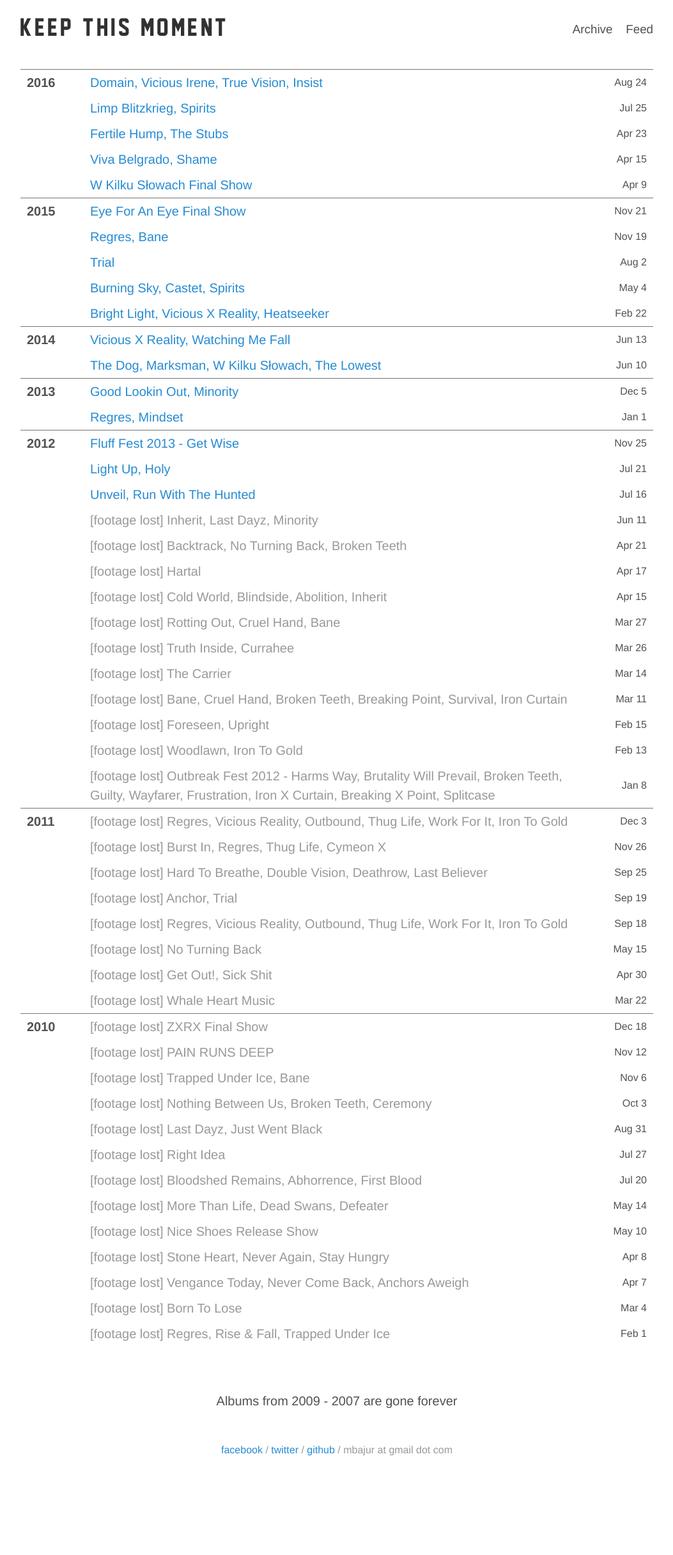
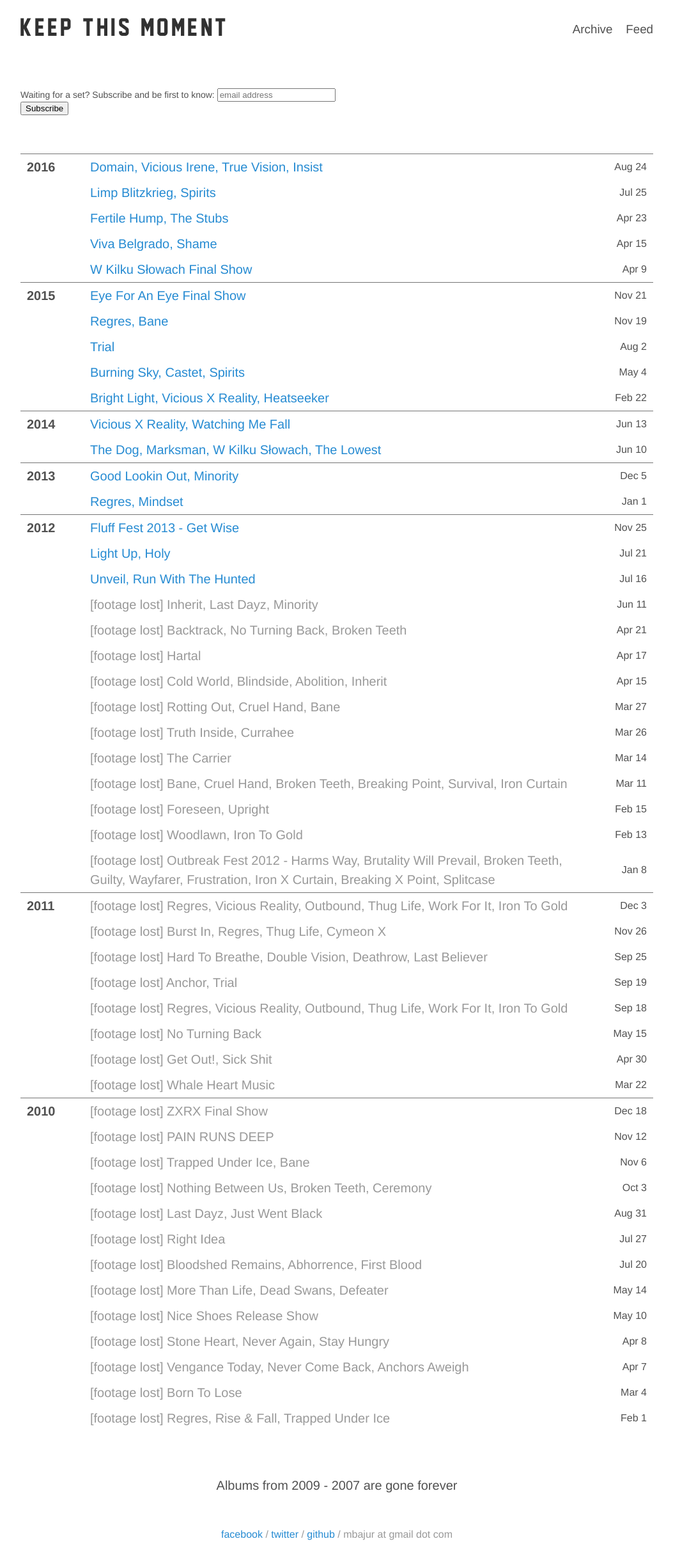
Before and after one commit to mbajur/keepthismoment.com, a Jekyll site: the page built from index.html, in a window 1280 px wide. Shown: the whole page at 64% size, without its empty margins (113-1166 px from the left). Built offline with Jekyll 4.4.1, drawn with Linux system fonts in a browser that asks for light colours; comment, search, counter and statistics services are not loaded; before the commit the page ends 2299 px from its top, so only the background shows below that.

Commit message:
Add newsletter form here and there

```diff
--- a/index.html
+++ b/index.html
@@ -1,6 +1,30 @@
 ---
 layout: default
 ---
+
+<br>
+
+<!-- Begin MailChimp Signup Form -->
+  <link href="//cdn-images.mailchimp.com/embedcode/horizontal-slim-10_7.css" rel="stylesheet" type="text/css">
+  <style type="text/css">
+    #mc_embed_signup{background:#fff; clear:left; font:14px Helvetica,Arial,sans-serif; width:100%;}
+    /* Add your own MailChimp form style overrides in your site stylesheet or in this style block.
+       We recommend moving this block and the preceding CSS link to the HEAD of your HTML file. */
+  </style>
+  <div id="mc_embed_signup">
+  <form action="//vegspot.us7.list-manage.com/subscribe/post?u=df6be40b956926a226845a486&amp;id=b0e649e4a3" method="post" id="mc-embedded-subscribe-form" name="mc-embedded-subscribe-form" class="validate" target="_blank" novalidate>
+      <div id="mc_embed_signup_scroll">
+    <label for="mce-EMAIL">Waiting for a set? Subscribe and be first to know:</label>
+    <input type="email" value="" name="EMAIL" class="email" id="mce-EMAIL" placeholder="email address" required>
+      <!-- real people should not fill this in and expect good things - do not remove this or risk form bot signups-->
+      <div style="position: absolute; left: -5000px;" aria-hidden="true"><input type="text" name="b_df6be40b956926a226845a486_b0e649e4a3" tabindex="-1" value=""></div>
+      <div class="clear"><input type="submit" value="Subscribe" name="subscribe" id="mc-embedded-subscribe" class="button"></div>
+      </div>
+  </form>
+  </div>
+
+  <br>
+  <br>
 
 <table>
   {% for post in site.posts  %}
```
Also changed, not shown: _layouts/post.html (+24 -0 lines).
